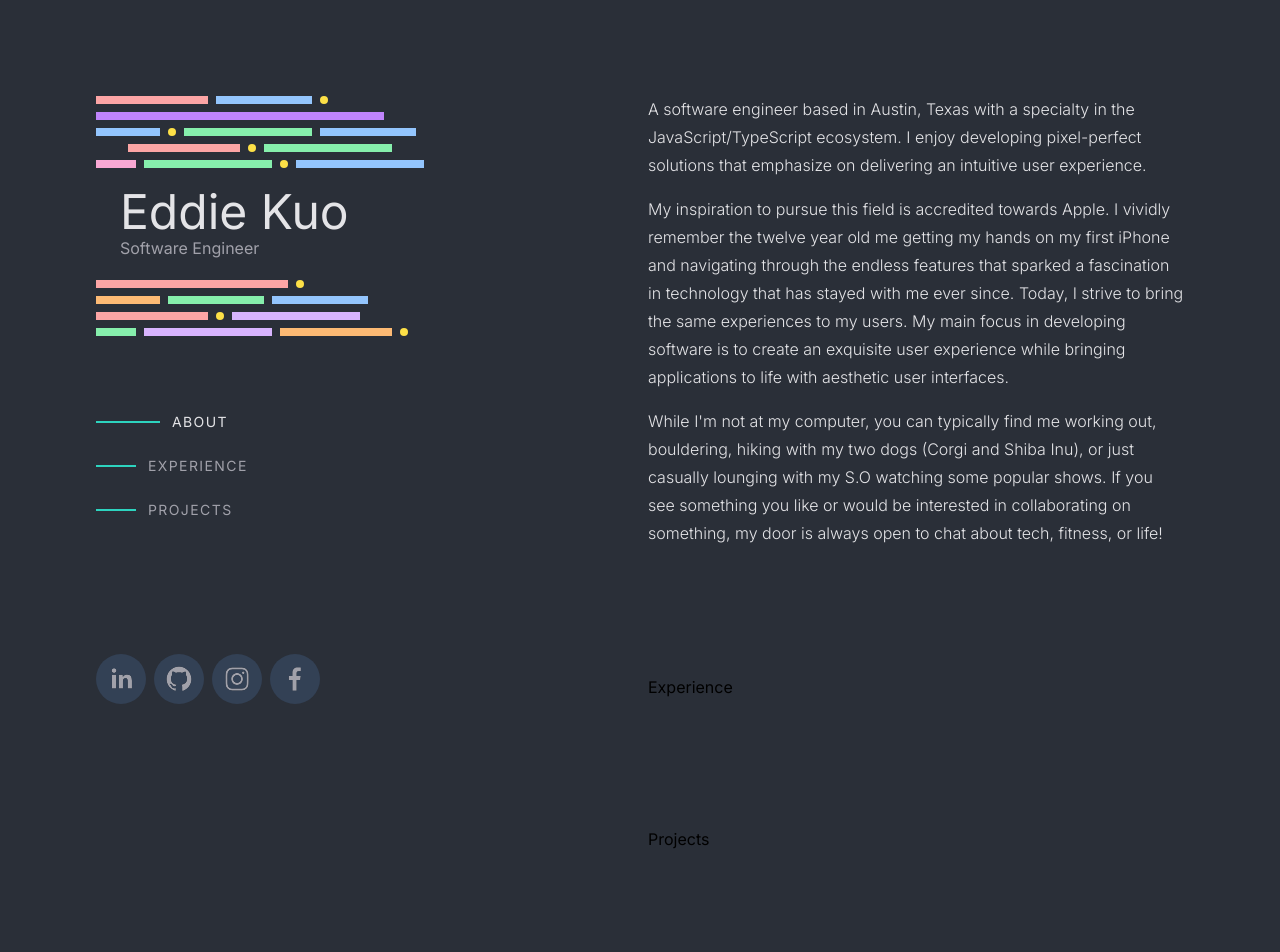
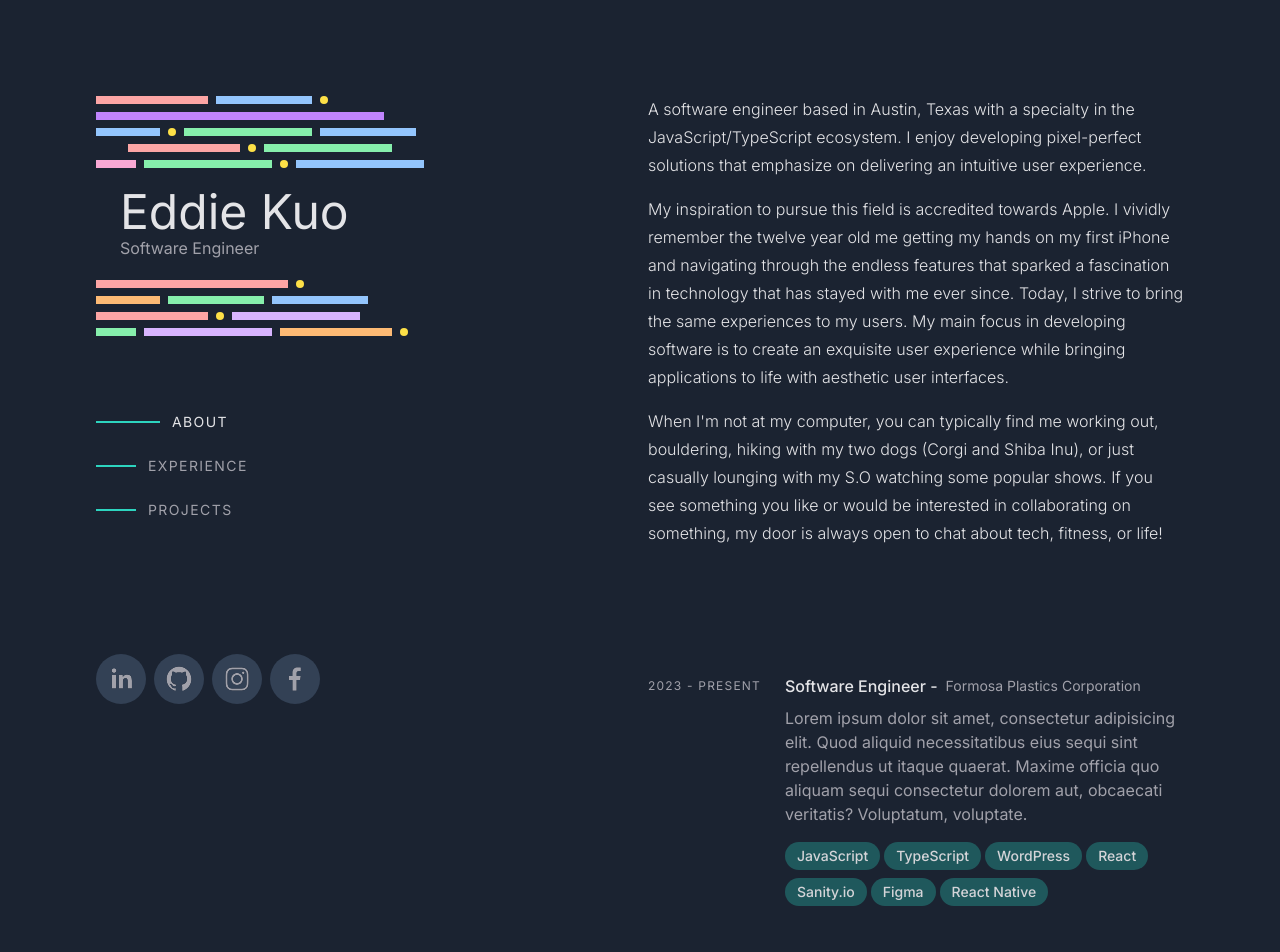
Before and after one commit to Eddie-Kuo/portfolio-v2, a Next.js app: page / in a window 1280 px wide. Shown: the top 952 px of the page. Built offline with nearby package versions, Linux system fonts and the light colour scheme.

Commit message:
experience section

```diff
--- a/app/globals.css
+++ b/app/globals.css
@@ -3,6 +3,5 @@
 @tailwind utilities;
 
 body {
-  /* background-color: rgb(30 41 59); */
-  background-color: rgb(42, 47, 56);
+  background-color: rgb(27, 35, 49);
 }
--- a/app/page.tsx
+++ b/app/page.tsx
@@ -1,4 +1,5 @@
 import About from "@/components/About";
+import Experience from "@/components/Experience";
 import Header from "@/components/Header";
 
 function Home() {
@@ -14,7 +15,7 @@ function Home() {
 
           {/* experience */}
           <section id="experience" className="mb-16 md:mb-24 lg:mb-32">
-            Experience
+            <Experience />
           </section>
 
           {/* projects */}
--- a/components/About.tsx
+++ b/components/About.tsx
@@ -25,7 +25,7 @@ function About() {
         </p>
         <p className="mb-4"></p>
         <p className="mb-4">
-          While I&apos;m not at my computer, you can typically find me working
+          When I&apos;m not at my computer, you can typically find me working
           out, bouldering, hiking with my two dogs (Corgi and Shiba Inu), or
           just casually lounging with my S.O watching some popular shows. If you
           see something you like or would be interested in collaborating on
--- /dev/null
+++ b/components/Experience.tsx
@@ -0,0 +1,105 @@
+import React from "react";
+
+const experiences = [
+  {
+    id: 1,
+    title: "Software Engineer",
+    location: "Formosa Plastics Corporation",
+    description:
+      "Lorem ipsum dolor sit amet, consectetur adipisicing elit. Quod aliquid necessitatibus eius sequi sint repellendus ut itaque quaerat. Maxime officia quo aliquam sequi consectetur dolorem aut, obcaecati veritatis? Voluptatum, voluptate.",
+    duration: "2023 - PRESENT",
+    technologies: [
+      "JavaScript",
+      "TypeScript",
+      "WordPress",
+      "React",
+      "Sanity.io",
+      "Figma",
+      "React Native",
+    ],
+  },
+  {
+    id: 2,
+    title: "Software Engineer",
+    location: "Freelance",
+    description:
+      "Lorem ipsum dolor sit amet, consectetur adipisicing elit. Quod aliquid necessitatibus eius sequi sint repellendus ut itaque quaerat. Maxime officia quo aliquam sequi consectetur dolorem aut, obcaecati veritatis? Voluptatum, voluptate.",
+    duration: "2022 - 2023",
+    technologies: [
+      "JavaScript",
+      "TypeScript",
+      "WordPress",
+      "React",
+      "Sanity.io",
+      "TailwindCSS",
+      "Figma",
+      "React Native",
+    ],
+  },
+  {
+    id: 3,
+    title: "Software Engineer",
+    location: "Alchemy Code Lab",
+    description:
+      "Lorem ipsum dolor sit amet consectetur adipisicing elit. Autem vitae temporibus impedit corporis dolore dolor laborum commodi provident amet, eaque veritatis itaque fugiat, architecto nesciunt esse exercitationem officiis beatae expedita.",
+    duration: "2022 - 2023",
+    technologies: [
+      "JavaScript",
+      "TypeScript",
+      "WordPress",
+      "React",
+      "Sanity.io",
+      "TailwindCSS",
+      "Figma",
+      "React Native",
+    ],
+  },
+];
+
+function Experience() {
+  return (
+    <>
+      <div className="sticky top-0 z-20 -mx-6 mb-4 px-6 py-5 md:-mx-12 md:px-12 lg:sr-only lg:relative lg:top-auto lg:mx-auto lg:w-full lg:px-0 lg:py-0 lg:opacity-0">
+        <h2 className="text-md font-semibold uppercase tracking-widest text-slate-200 lg:sr-only">
+          Experience
+        </h2>
+      </div>
+      <ul className="group/list">
+        {experiences.map((experience) => (
+          <li key={experience.id} className="mb-10">
+            <div className="group relative grid transition-all sm:grid-cols-8 lg:gap-3 lg:hover:!opacity-100 lg:group-hover/list:opacity-40">
+              <div className="absolute -inset-x-4 -inset-y-4 hidden rounded-md transition motion-reduce:transition-none lg:block lg:group-hover:bg-slate-700/20" />
+              <header className="z-10 mt-1 text-xs uppercase tracking-widest text-secondaryText sm:col-span-2">
+                {experience.duration}
+              </header>
+              <div className="z-10 sm:col-span-6">
+                <div className="flex flex-wrap items-center gap-2">
+                  <h3 className="font-medium text-lightText group-hover:text-accent">
+                    {experience.title} -
+                  </h3>
+                  <h5 className="font-xs text-sm text-secondaryText group-hover:text-accent">
+                    {experience.location}
+                  </h5>
+                </div>
+                <p className="mt-2 text-secondaryText">
+                  {experience.description}
+                </p>
+                <ul className="mb-1 mt-2 flex flex-wrap">
+                  {experience.technologies.map((tech) => (
+                    <li key={tech} className="mr-1 mt-2">
+                      <div className="rounded-full bg-accent/30 px-3 py-1 text-sm font-medium text-zinc-300">
+                        {tech}
+                      </div>
+                    </li>
+                  ))}
+                </ul>
+              </div>
+            </div>
+          </li>
+        ))}
+      </ul>
+    </>
+  );
+}
+
+export default Experience;
```
